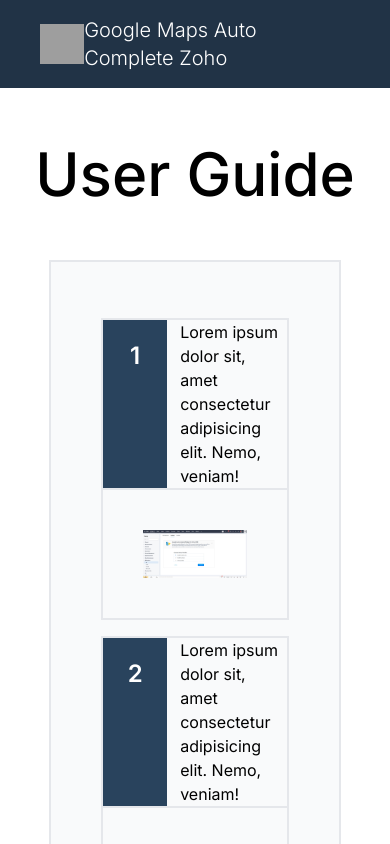
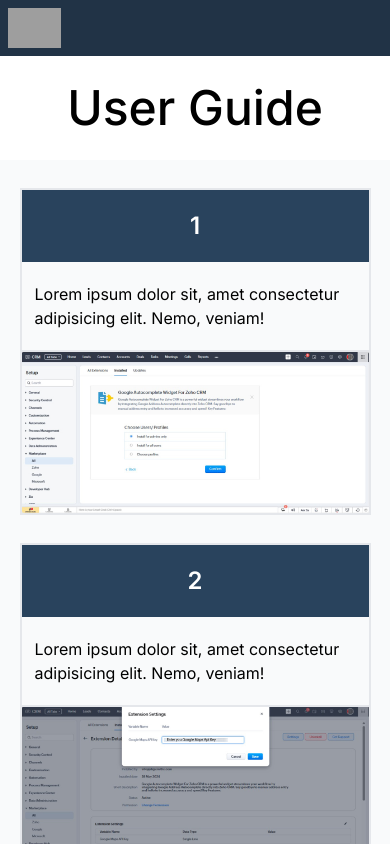
Before and after one commit to digismiths-club/zoho-widget-user-guide, a Next.js app: page / in a window 390 px wide. Shown: the top 844 px of the page. Built offline with nearby package versions, Linux system fonts and the light colour scheme; grey boxes are pictures that could not be loaded.

Commit message:
mobile responsiveness

```diff
--- a/src/app/components/Card.js
+++ b/src/app/components/Card.js
@@ -2,18 +2,18 @@ import React from 'react'
 
 function Card({index,url,title}) {
   return (
-    <div className=' w-[90%] flex flex-col border-2 mt-4'>
-      <div className='flex border-solid border-b-2'>
+    <div className='w-[90%] flex flex-col border-2 md:mt-4 mt-7'>
+      <div className='flex flex-col md:flex-row border-solid border-b-2'>
         <div className='min-w-16 bg-[#29435d] font-semibold text-center p-5 text-2xl text-white'>
             {index}
         </div>
-        <div className='ml-[13px] flex justify-center items-center'>
+        <div className='ml-[13px] flex justify-center items-center py-5 md:p-0'>
             {title}
         </div>
       </div>
       <div>
         <img
-            className='p-10'
+            className='md:p-10'
             src={url} alt="" />
       </div>
     </div>
--- a/src/app/components/NavBar.js
+++ b/src/app/components/NavBar.js
@@ -2,12 +2,12 @@ import React from 'react'
 
 function NavBar() {
   return (
-    <nav className='flex w-full p-4 px-10 justify-between items-center bg-[#213346] sticky top-0'>
+    <nav className='flex w-full p-2 md:p-4 md:px-10 justify-between items-center bg-[#213346] sticky top-0'>
       <a href="https://digismiths.com/" target='_blank'>
         <img className='h-10' src="https://digismiths.com/wp-content/uploads/2023/01/digismiths-logo-black-theme.svg" alt="Digismiths" />
       </a>
 
-      <div className='font-light text-xl text-white'>
+      <div className='font-light text-xl text-white hidden md:block'>
         Google Maps Auto Complete Zoho
       </div>
     </nav>
--- a/src/app/page.js
+++ b/src/app/page.js
@@ -9,10 +9,10 @@ export default function Home() {
     <>
       <main className="flex min-h-screen flex-col items-center">
         <NavBar></NavBar>
-        <div className="mt-14 text-6xl font-medium">
+        <div className="md:mt-14 md:text-6xl text-5xl mt-7 font-medium">
           User Guide
         </div>
-        <div className="w-[75%] mt-14 p-10 bg-gray-50 flex flex-col items-center justify-center border-solid border-2">
+        <div className="md:w-[75%] mt-7 md:mt-14 md:p-10 bg-gray-50 flex flex-col items-center justify-center border-solid md:border-2">
           {
             imgArr.map((card,index)=>{
               return (
```
